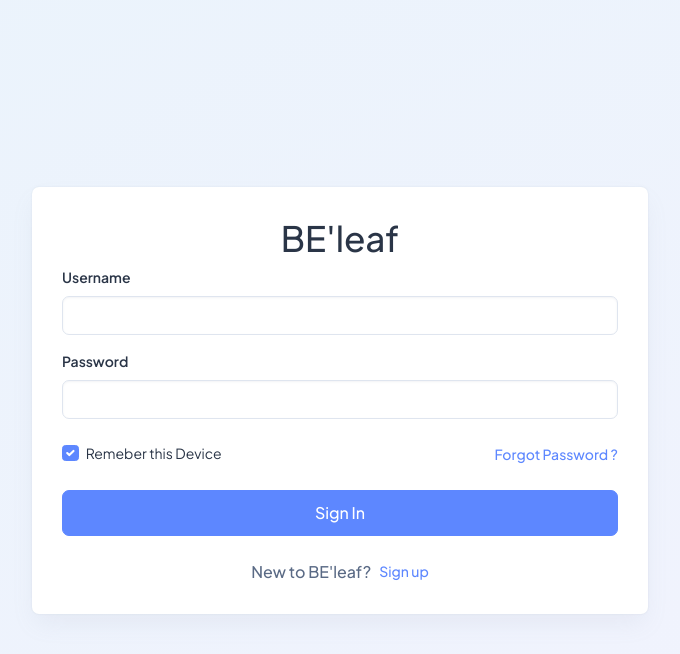
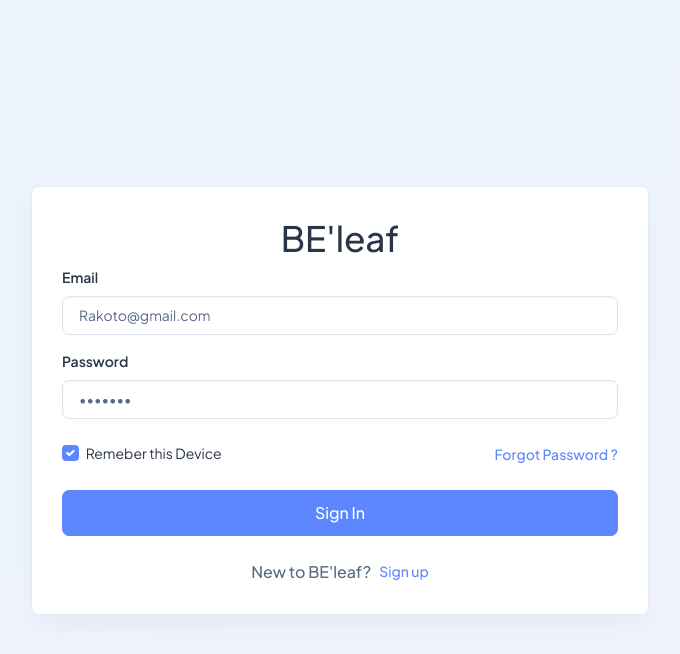
Before and after one commit to Maherylgrd/PROJET-S3, a PHP site: page /WEB/pages/login.php in a window 1280 px wide. Shown: the top 654 px of the page, without its empty margins (300-980 px from the left). Run offline with PHP 8.4, Linux system fonts and the light colour scheme.

Commit message:
add value to login

```diff
--- a/WEB/pages/login.php
+++ b/WEB/pages/login.php
@@ -26,12 +26,12 @@
                 <h1 class="text-center">BE'leaf</h1>
                 <form action="traitementlogin.php" method="post">
                   <div class="mb-3">
-                    <label for="exampleInputEmail1" class="form-label">Username</label>
-                    <input type="email" class="form-control" id="exampleInputEmail1" aria-describedby="emailHelp" name="mail">
+                    <label for="exampleInputEmail1" class="form-label">Email</label>
+                    <input type="email" class="form-control" id="exampleInputEmail1" aria-describedby="emailHelp" name="mail" value="Rakoto@gmail.com">
                   </div>
                   <div class="mb-4">
                     <label for="exampleInputPassword1" class="form-label">Password</label>
-                    <input type="password" class="form-control" id="exampleInputPassword1" name="mdp">
+                    <input type="password" class="form-control" id="exampleInputPassword1" name="mdp" value="mdptest">
                   </div>
                   <div class="d-flex align-items-center justify-content-between mb-4">
                     <div class="form-check">
```
